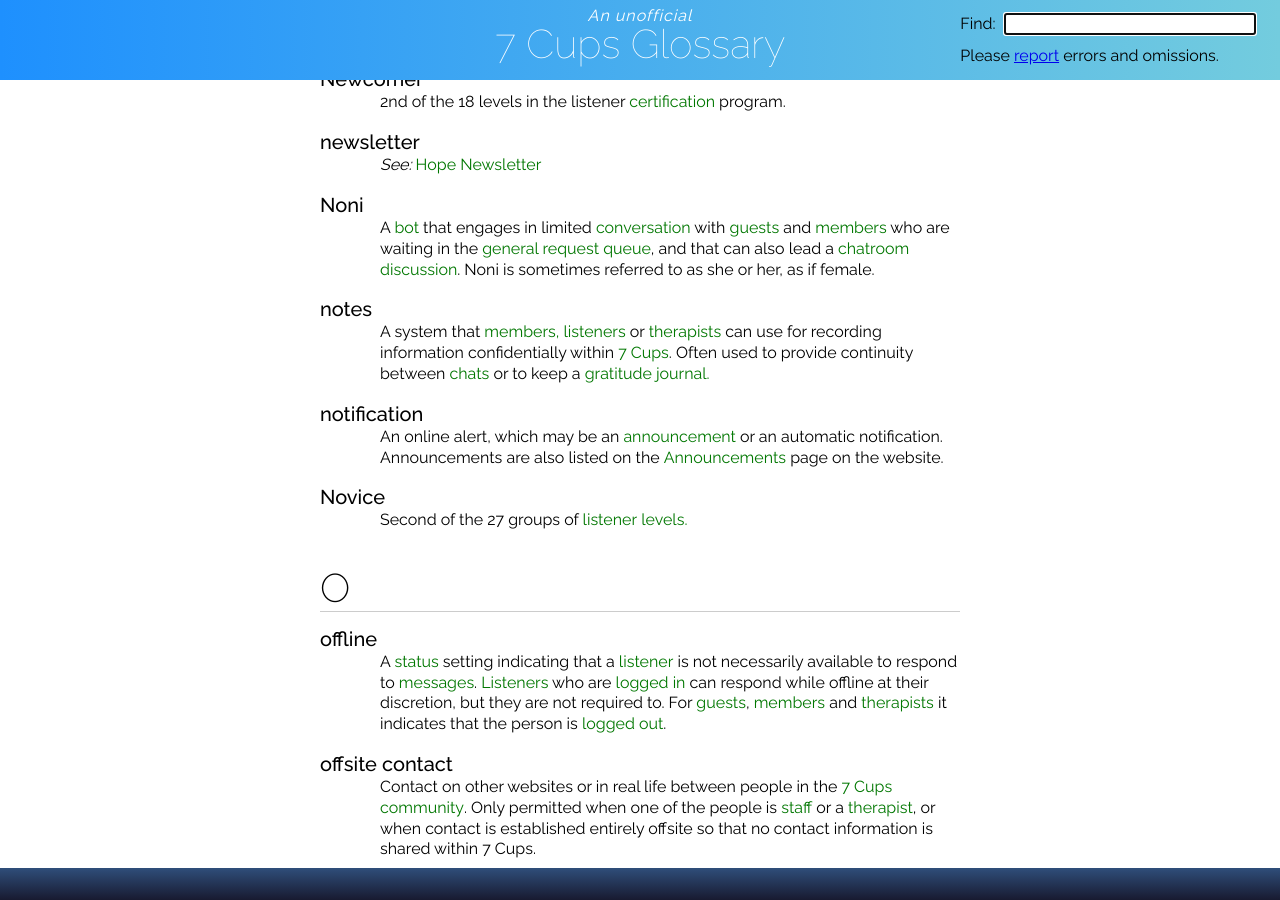
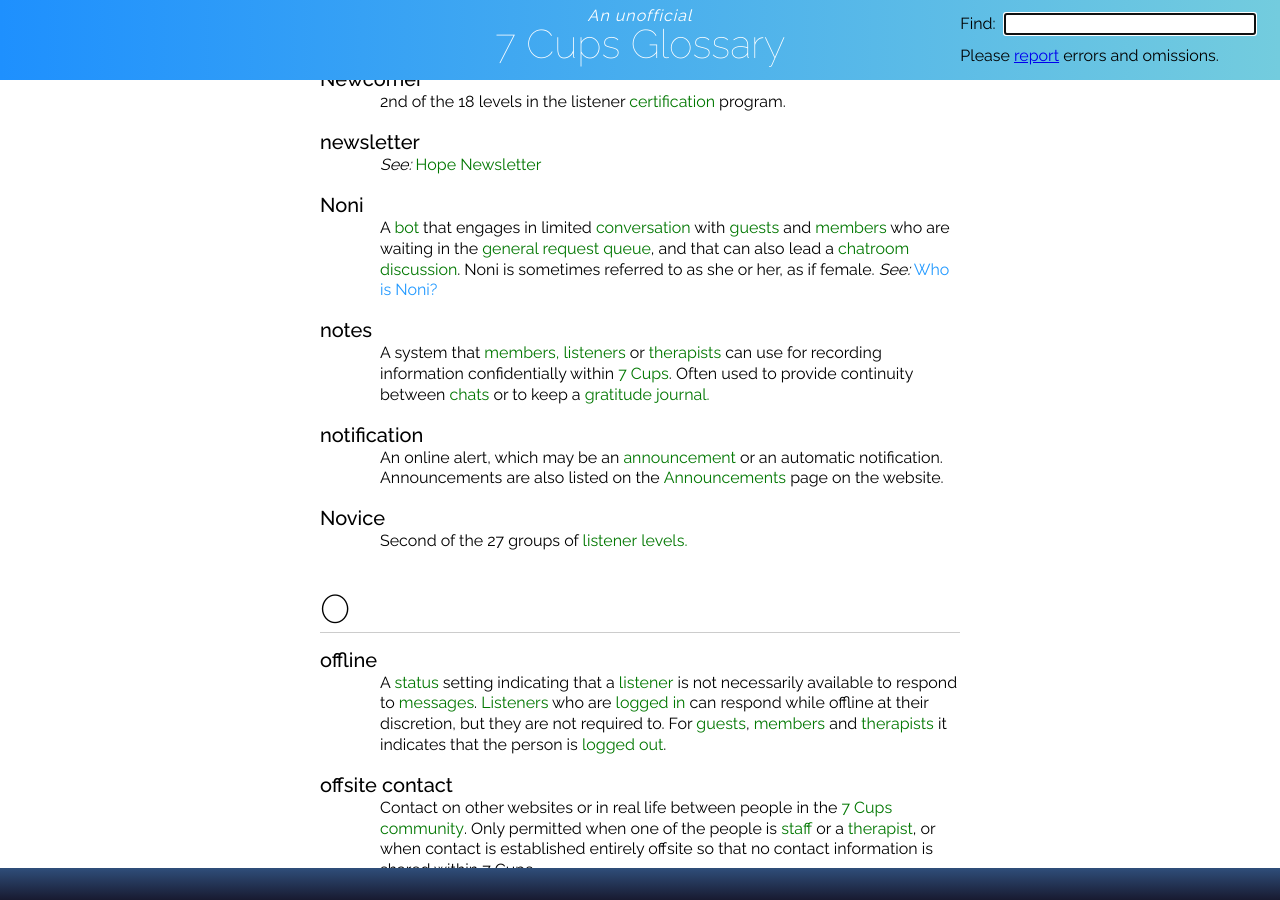
Before and after one commit to RarelyCharlie/rarelycharlie.github.io, a Jekyll site: the page built from glossary.md, in a window 1280 px wide and 900 px high, scrolled down 14761 px. Built offline with Jekyll 4.4.1, drawn with Linux system fonts in a browser that asks for light colours.

Commit message:
link to Who is Noni?

```diff
--- a/glossary.md
+++ b/glossary.md
@@ -551,6 +551,7 @@ _See:_ ~~Hope Newsletter~~
 
 # Noni
 A ~~bot~~ that engages in limited ~~conversation~~ with ~~guests/guest~~ and ~~members/member~~ who are waiting in the ~~general request queue~~, and that can also lead a ~~chatroom~~ ~~discussion~~. Noni is sometimes referred to as she or her, as if female.
+_See:_ [Who is Noni?](https://www.7cups.com/about/whoisnoni.php)
 
 # notes
 A system that ~~members,/member~~ ~~listeners/listener~~ or ~~therapists/therapist~~ can use for recording information confidentially within ~~7 Cups~~. Often used to provide continuity between ~~chats/chat~~ or to keep a ~~gratitude journal.~~
```
